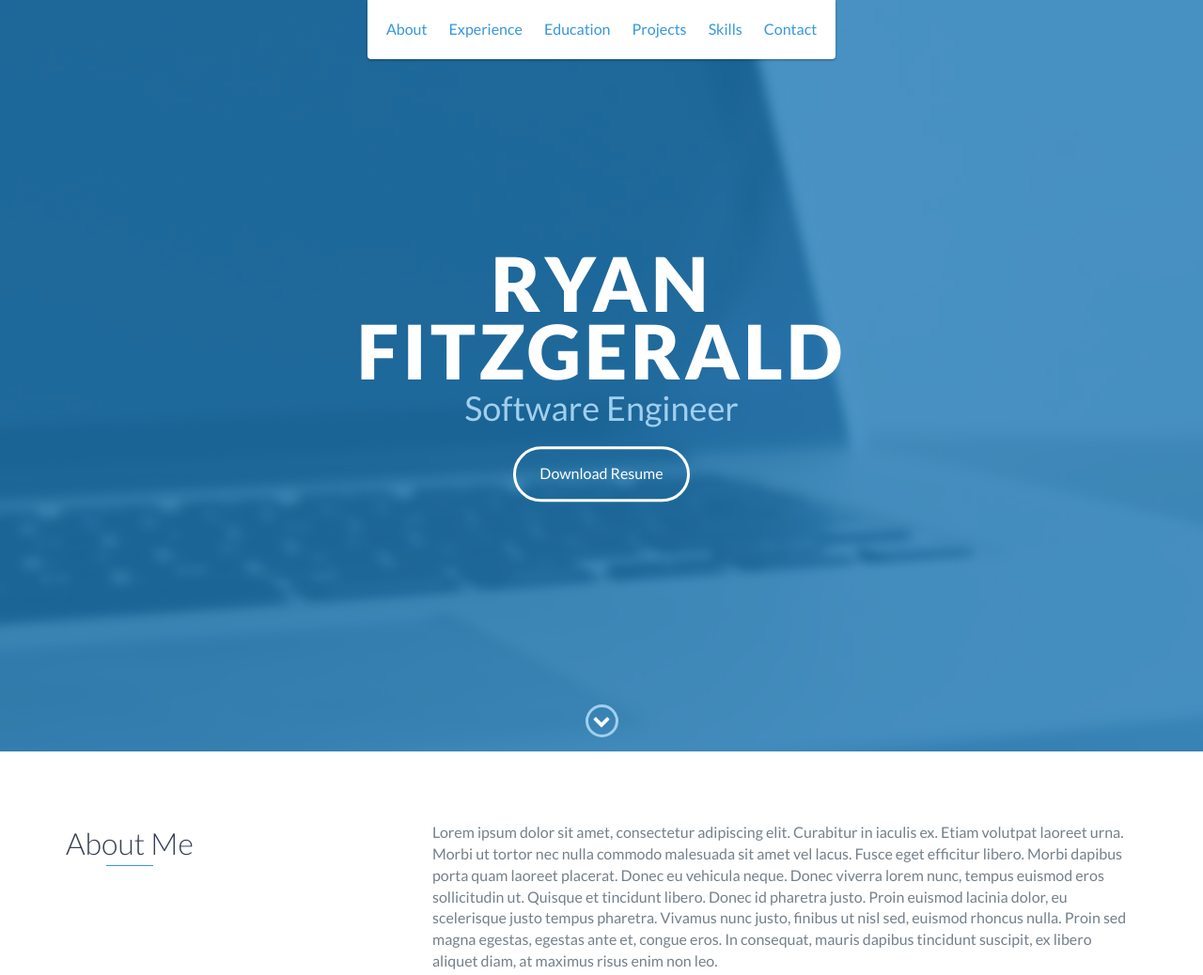
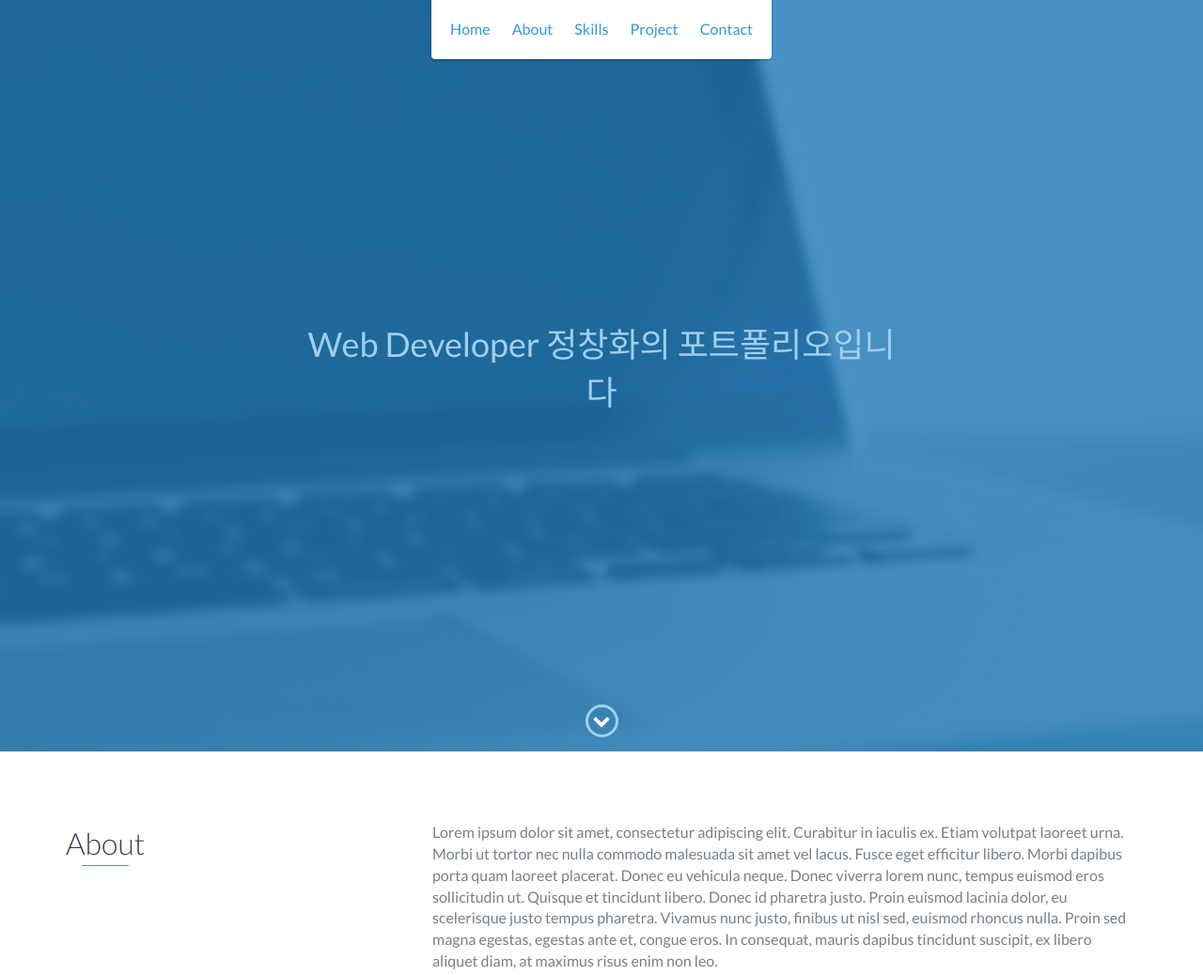
Before and after one commit to JungChangWha/JungChangWha.github.io, a website: page index.html in a window 1280 px wide. Shown: the top 1038 px of the page at 94% size. Drawn offline with nearby package versions, Linux system fonts and the light colour scheme.

Commit message:
Update index.html

```diff
--- a/index.html
+++ b/index.html
@@ -25,22 +25,19 @@
         </div>
         <ul id="menu" class="shadow">
             <li>
+                <a href="#lead">Home</a>
+            </li>
+            <li>
                 <a href="#about">About</a>
             </li>
             <li>
-                <a href="#experience">Experience</a>
+                <a href="#Skills">Skills</a>
             </li>
             <li>
-                <a href="#education">Education</a>
+                <a href="#Project">Project</a>
             </li>
             <li>
-                <a href="#projects">Projects</a>
-            </li>
-            <li>
-                <a href="#skills">Skills</a>
-            </li>
-            <li>
-                <a href="#contact">Contact</a>
+                <a href="#Contact">Contact</a>
             </li>
         </ul>
     </header>
@@ -48,9 +45,9 @@
 
     <div id="lead">
         <div id="lead-content">
-            <h1>Ryan Fitzgerald</h1>
-            <h2>Software Engineer</h2>
-            <a href="#" class="btn-rounded-white">Download Resume</a>
+            <h2>Web Developer 정창화의 포트폴리오입니다</h2>
+            <!-- <h2>Web Developer</h2> -->
+            <!-- <a href="#" class="btn-rounded-white">Download Resume</a> -->
         </div>
         <!-- End #lead-content -->
 
@@ -69,7 +66,7 @@
         <div class="container">
             <div class="row">
                 <div class="col-md-4">
-                    <h2 class="heading">About Me</h2>
+                    <h2 class="heading">About</h2>
                 </div>
                 <div class="col-md-8">
                     <p>
```
